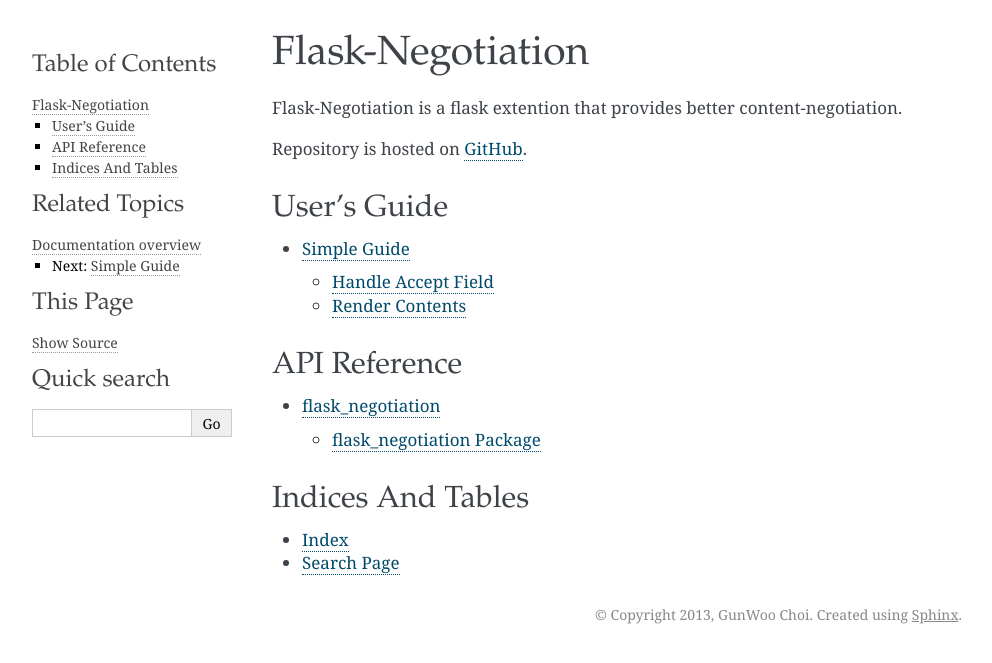
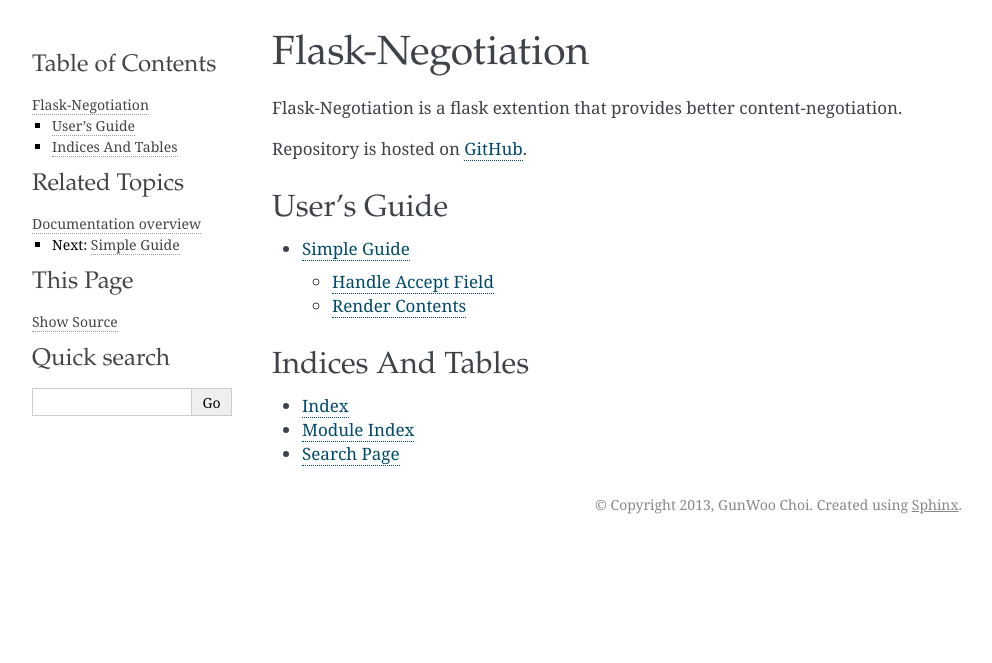
Before and after one commit to Hardtack/Flask-Negotiation, a Sphinx documentation site: the page built from docs/index.rst, in a window 1280 px wide. Shown: the top 663 px of the page, without its empty margins (148-1140 px from the left). Built offline with Sphinx 7.4.7, drawn with Linux system fonts in a browser that asks for light colours.

Commit message:
Document

```diff
--- a/docs/conf.py
+++ b/docs/conf.py
@@ -1,7 +1,7 @@
 # -*- coding: utf-8 -*-
 #
 # Flask-Negotiation documentation build configuration file, created by
-# sphinx-quickstart on Thu May 30 01:46:30 2013.
+# sphinx-quickstart on Thu May 30 16:08:20 2013.
 #
 # This file is execfile()d with the current directory set to its containing dir.
 #
@@ -16,7 +16,6 @@
 # If extensions (or modules to document with autodoc) are in another directory,
 # add these directories to sys.path here. If the directory is relative to the
 # documentation root, use os.path.abspath to make it absolute, like shown here.
-sys.path.insert(0, os.path.abspath('.'))
 sys.path.insert(0, os.path.abspath('..'))
 sys.path.append(os.path.abspath('_themes'))
 
@@ -27,7 +26,7 @@
 
 # Add any Sphinx extension module names here, as strings. They can be extensions
 # coming with Sphinx (named 'sphinx.ext.*') or your custom ones.
-extensions = ['sphinx.ext.autodoc']
+extensions = ['sphinx.ext.autodoc', 'sphinx.ext.viewcode']
 
 # Add any paths that contain templates here, relative to this directory.
 templates_path = ['_templates']
@@ -86,7 +85,7 @@
 pygments_style = 'sphinx'
 
 # A list of ignored prefixes for module index sorting.
-modindex_common_prefix = ['test_']
+#modindex_common_prefix = []
 
 # If true, keep warnings as "system message" paragraphs in the built documents.
 #keep_warnings = False
--- a/docs/flask_negotiation.rst
+++ b/docs/flask_negotiation.rst
@@ -32,3 +32,11 @@
     :members:
     :undoc-members:
     :show-inheritance:
+
+:mod:`test_negotiation` Module
+------------------------------
+
+.. automodule:: flask_negotiation.test_negotiation
+    :members:
+    :undoc-members:
+    :show-inheritance:
--- a/docs/index.rst
+++ b/docs/index.rst
@@ -18,17 +18,9 @@
 
    guide
 
-
-API Reference
--------------
-
-.. toctree::
-   :maxdepth: 2
-
-   modules
-
 Indices And Tables
 ------------------
 
 * :ref:`genindex`
+* :ref:`modindex`
 * :ref:`search`
```
